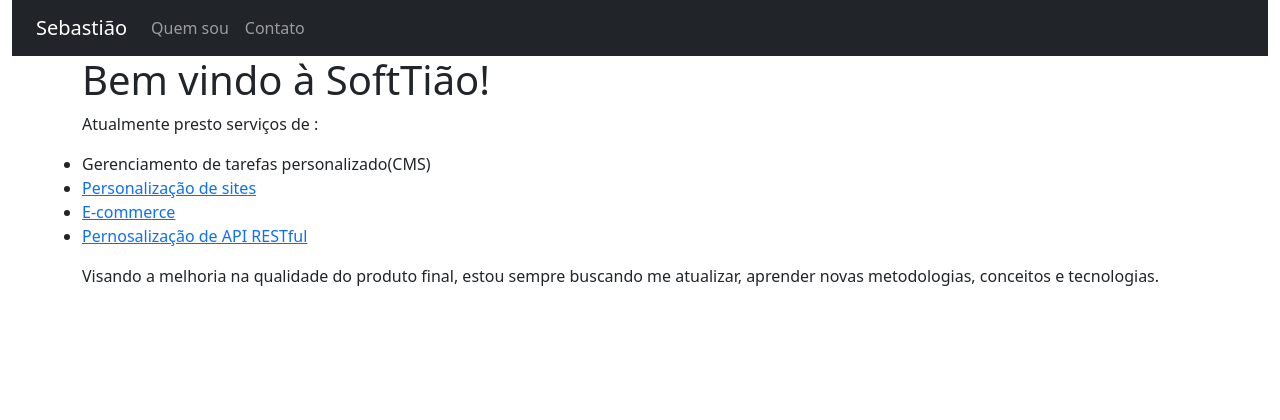
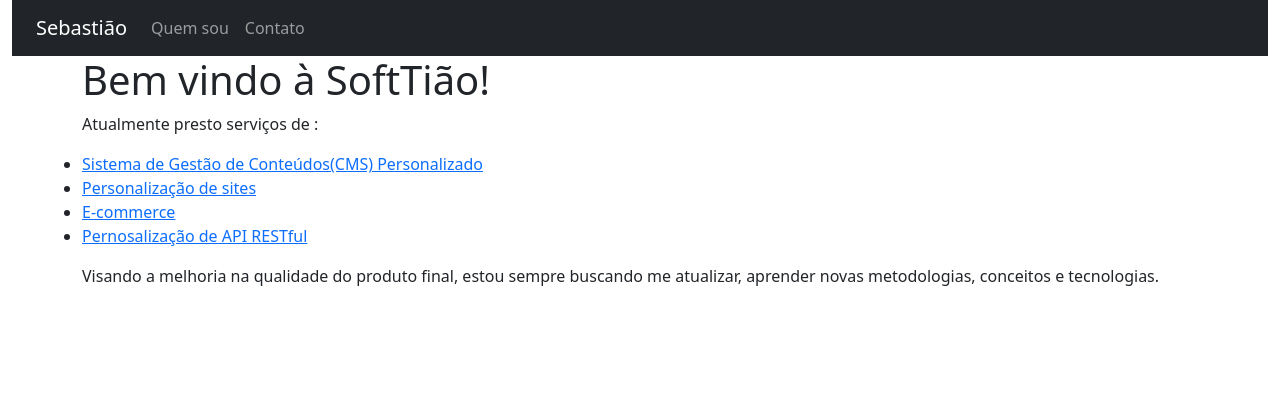
Before and after one commit to Tiaomain/16512225-SebastiaoAlves, a PHP site: page / in a window 1280 px wide. Shown: the top 420 px of the page. Run offline with PHP 8.4, Linux system fonts and the light colour scheme.

Commit message:
Preparando arquivo com a descrição do serviço

```diff
--- a/pages/home.php
+++ b/pages/home.php
@@ -2,7 +2,7 @@
     <h1>Bem vindo à SoftTião!</h1>
     <p>Atualmente presto serviços de :
         <ul class="list-group" >
-            <li><class="list-group-item list-group-item-action" href="#">Gerenciamento de tarefas personalizado(CMS)</a></li>
+            <li><a href="#">Sistema de Gestão de Conteúdos(CMS) Personalizado</a></li>
             <li><a href="#">Personalização de sites</a></li>
             <li><a href="#">E-commerce</a></li>
             <li><a href="#">Pernosalização de API RESTful</a></li>
```
Also changed, not shown: 1 other file.
